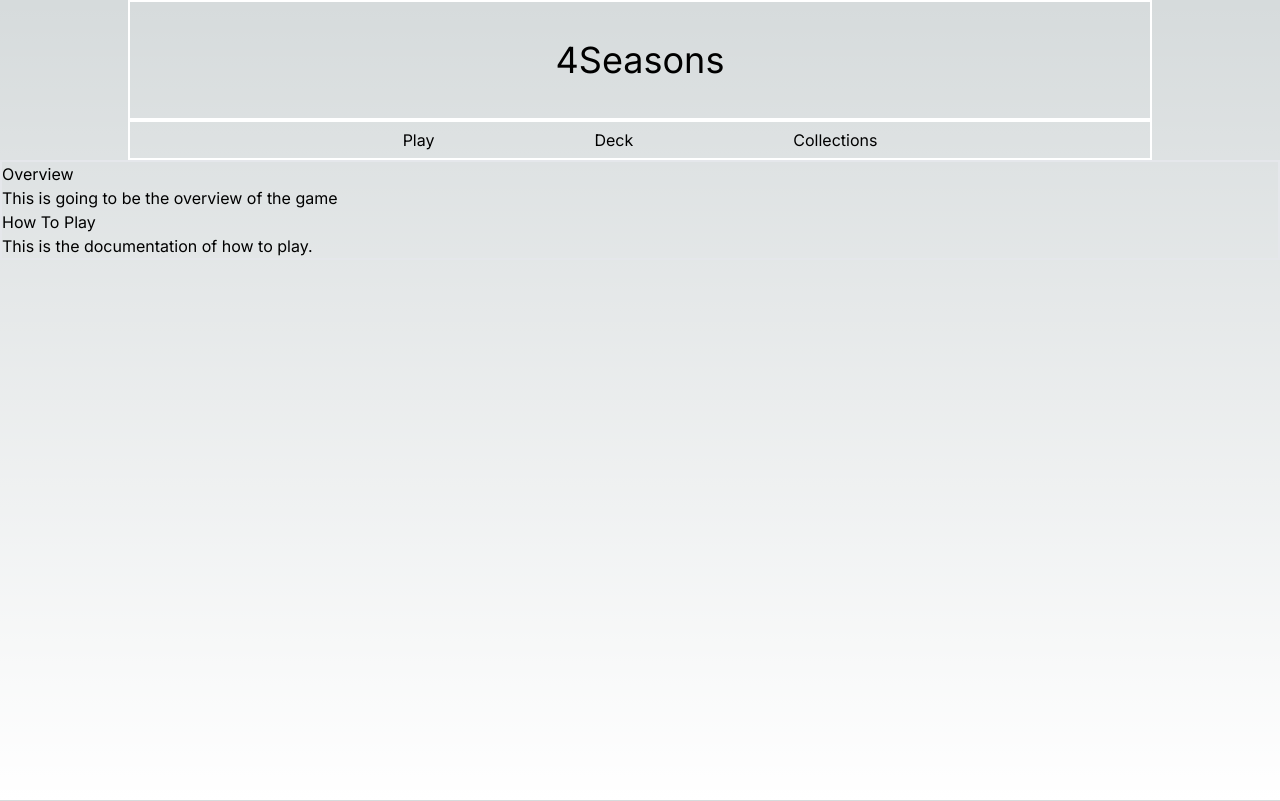
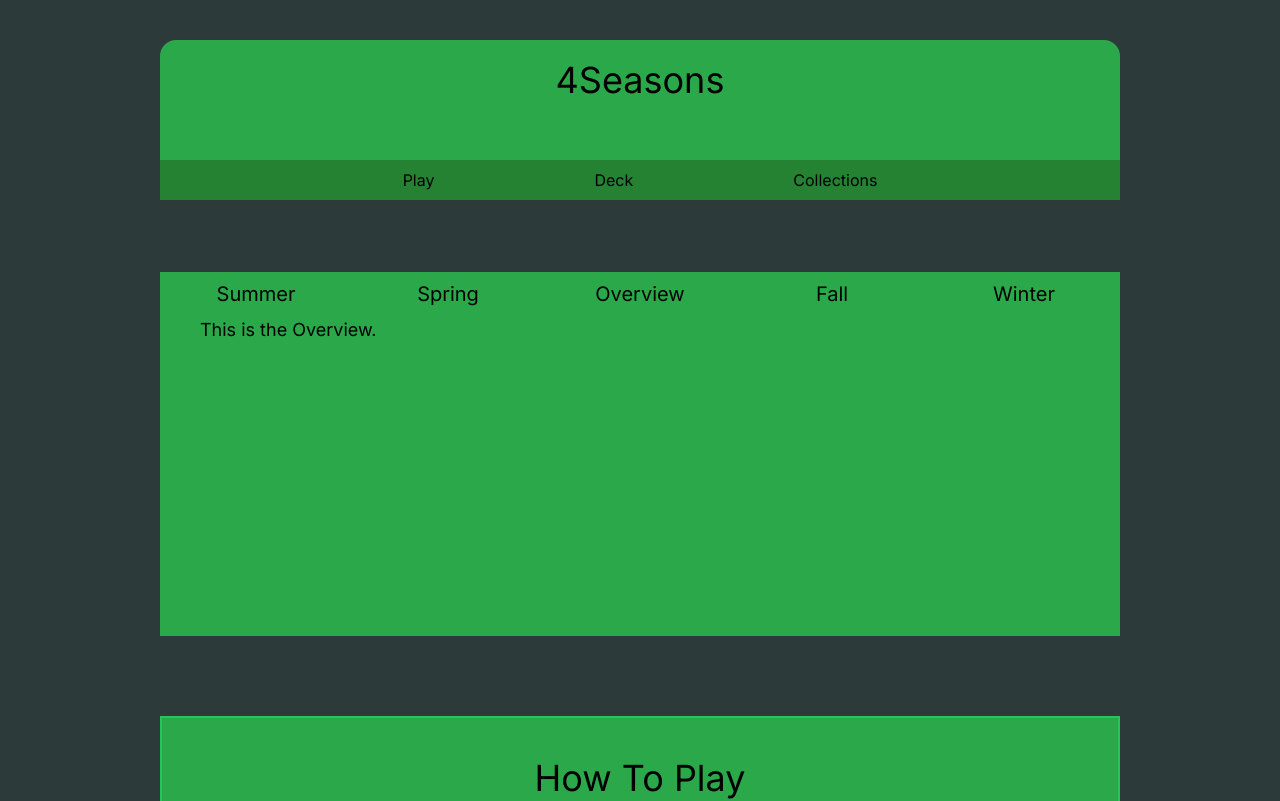
Before and after one commit to SarahNT1/4seasons-react, a Next.js app: page / in a window 1280 px wide. Shown: the top 801 px of the page. Built offline with nearby package versions, Linux system fonts and the light colour scheme.

Commit message:
Home page UI skeleton

```diff
--- a/app/components/collections-ui.js
+++ b/app/components/collections-ui.js
@@ -4,12 +4,15 @@ export default function CollectionsUI(){
     return(
         <div>
             <Header />
-            <div>
-                This is the collections page.
+            <div className="mt-20">
+                <div>
+                    This is the collections page.
+                </div>
+                <div>
+                    This is where the user will see all the cards they are able to collect and the cards that they have already collected.
+                </div>
             </div>
-            <div>
-                This is where the user will see all the cards they are able to collect and the cards that they have already collected.
-            </div>
+
         </div>
     )
 }
--- a/app/components/deck-ui.js
+++ b/app/components/deck-ui.js
@@ -4,6 +4,7 @@ export default function DeckUI(){
     return(
         <div>
             <Header />
+            <div className="mt-20">
                 <div>
                     This is the deck page. This is where the user's deck will be displayed.
                 </div>
@@ -15,5 +16,7 @@ export default function DeckUI(){
                 </div>
             </div>
 
+        </div>
+
     )
 }
--- a/app/components/header.js
+++ b/app/components/header.js
@@ -1,16 +1,24 @@
 import Link from "next/link";
 
 export default function Header(){
+  const styles = {
+    background1: {
+      backgroundColor: "#2BA84A",
+    },
+    background2: {
+      backgroundColor: "#248232",
+    }
+  }
   return(
-      <main className="h-40 w-4/5 mx-auto">
-        <div className="border-2 border-white flex h-3/4 justify-center items-center">
+    <main className="h-40 w-3/4 mx-auto pt-10 pb-10">
+      <div className="flex h-3/4 justify-center items-center pt-10 pb-20 rounded-se-2xl rounded-ss-2xl" style={styles.background1}>
         <Link href="/">
           <h1 className="text-4xl">
               4Seasons
           </h1>
         </Link>
       </div>
-        <div className="border-2 border-white h-1/4 flex justify-center">
+      <div className="h-1/4 flex justify-center pb-5 pt-5" style={styles.background2}>
         <div className="mr-20 flex justify-center items-center">
           <Link href='/pages/play'>Play</Link>
         </div>
--- a/app/components/home-contents.js
+++ b/app/components/home-contents.js
@@ -1,16 +1,45 @@
 export default function HomeContent(){
+    const styles = {
+        background1: {
+          backgroundColor: "#2BA84A",
+        },
+        background2: {
+          backgroundColor: "#248232",
+        }
+      }
+
     return(
-        <div className="border-2">
+        <div className="w-3/4 ml-auto mr-auto">
             <div>
-                Overview
-                <div>
-                    This is going to be the overview of the game
+                <div className="mt-28">
+                    <div className="text-xl text-center pt-2 pb-2 flex flex-row w-full" style={styles.background1}>
+                        <div className="w-1/5">
+                            Summer
+                        </div>
+                        <div className="w-1/5">
+                            Spring
+                        </div>
+                        <div className="w-1/5">
+                            Overview
+                        </div>
+                        <div className="w-1/5">
+                            Fall
+                        </div>
+                        <div className="w-1/5">
+                            Winter
+                        </div>
+                    </div>
+                    <div className=" text-lg pl-10 h-80" style={styles.background1}>
+                        This is the Overview.
+                    </div>
                 </div>
-            </div>
-            <div>
-                How To Play
-                <div>
-                    This is the documentation of how to play.
+                <div className="border-2 border-green-500 mt-20">
+                    <div className="text-4xl text-center pt-10 pb-10" style={styles.background1}>
+                        How To Play
+                    </div>
+                    <div className="text-lg pl-10 h-80" style={styles.background1}>
+                        This is the documentation of how to play.
+                    </div>
                 </div>
             </div>
         </div>
--- a/app/components/play-ui.js
+++ b/app/components/play-ui.js
@@ -4,12 +4,15 @@ export default function PlayUI(){
     return(
         <div>
             <Header />
-            <div>
-                This is the Play User Interface
+            <div className="mt-20">
+                <div>
+                    This is the Play User Interface
+                </div>
+                <div>
+                    This is going to be where the game is played.
+                </div>
             </div>
-            <div>
-                This is going to be where the game is played.
-            </div>
+
         </div>
     )
 }
--- a/app/page.js
+++ b/app/page.js
@@ -2,8 +2,13 @@ import Header from "./components/header";
 import HomeContent from "./components/home-contents";
 
 export default function Page(){
+  const styles = {
+    background: {
+      backgroundColor: "#2d3a3a",
+    }
+  }
   return(
-    <div className="min-h-screen">
+    <div className="min-h-screen" style={styles.background}>
       <div>
         <Header />
       </div>
--- a/app/pages/collections/page.js
+++ b/app/pages/collections/page.js
@@ -2,8 +2,13 @@ import CardList from "./card-list";
 import CollectionsUI from "@/app/components/collections-ui";
 
 export default function Page(){
+    const styles = {
+        background1: {
+            backgroundColor: "#2D3A3A",
+        }
+    }
     return(
-        <div className="min-h-screen">
+        <div className="min-h-screen" style={styles.background1}>
             <div className="">
                 <CollectionsUI />
             </div>
--- a/app/pages/deck/page.js
+++ b/app/pages/deck/page.js
@@ -1,8 +1,13 @@
 import DeckUI from "@/app/components/deck-ui";
 
 export default function Page(){
+    const styles = {
+        background1: {
+            backgroundColor: "#2D3A3A",
+        }
+    }
     return(
-        <div className="min-h-screen">
+        <div className="min-h-screen" style={styles.background1}>
             <DeckUI />
         </div>
     )
--- a/app/pages/play/page.js
+++ b/app/pages/play/page.js
@@ -1,8 +1,13 @@
 import PlayUI from "@/app/components/play-ui";
 
 export default function Page(){
+    const styles = {
+        background1: {
+            backgroundColor: "#2D3A3A",
+        }
+    }
     return(
-        <div className="min-h-screen">
+        <div className="min-h-screen" style={styles.background1}>
             <PlayUI />
         </div>
     )
```
Lines whose indentation alone changed are shown as unchanged.
